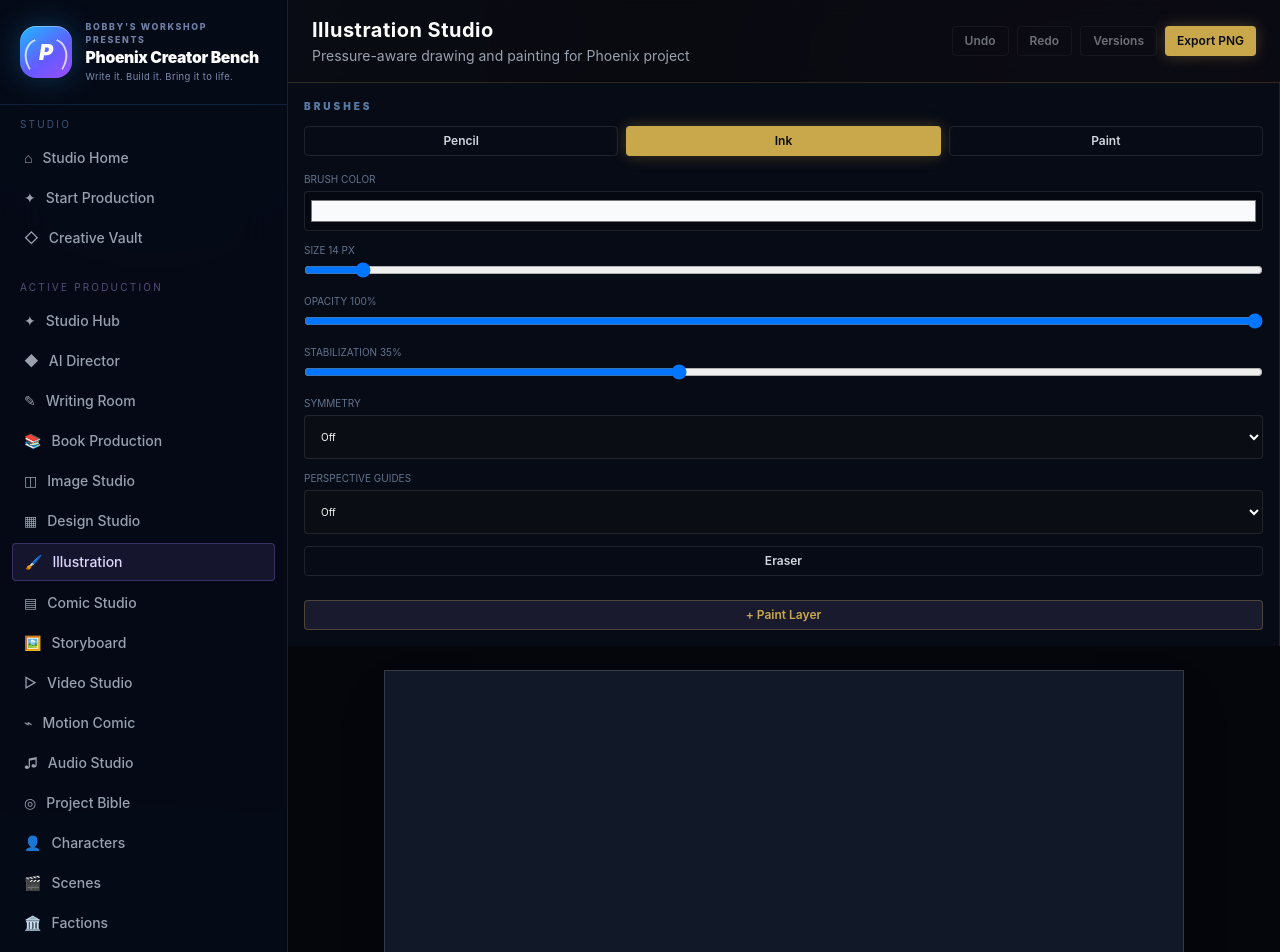
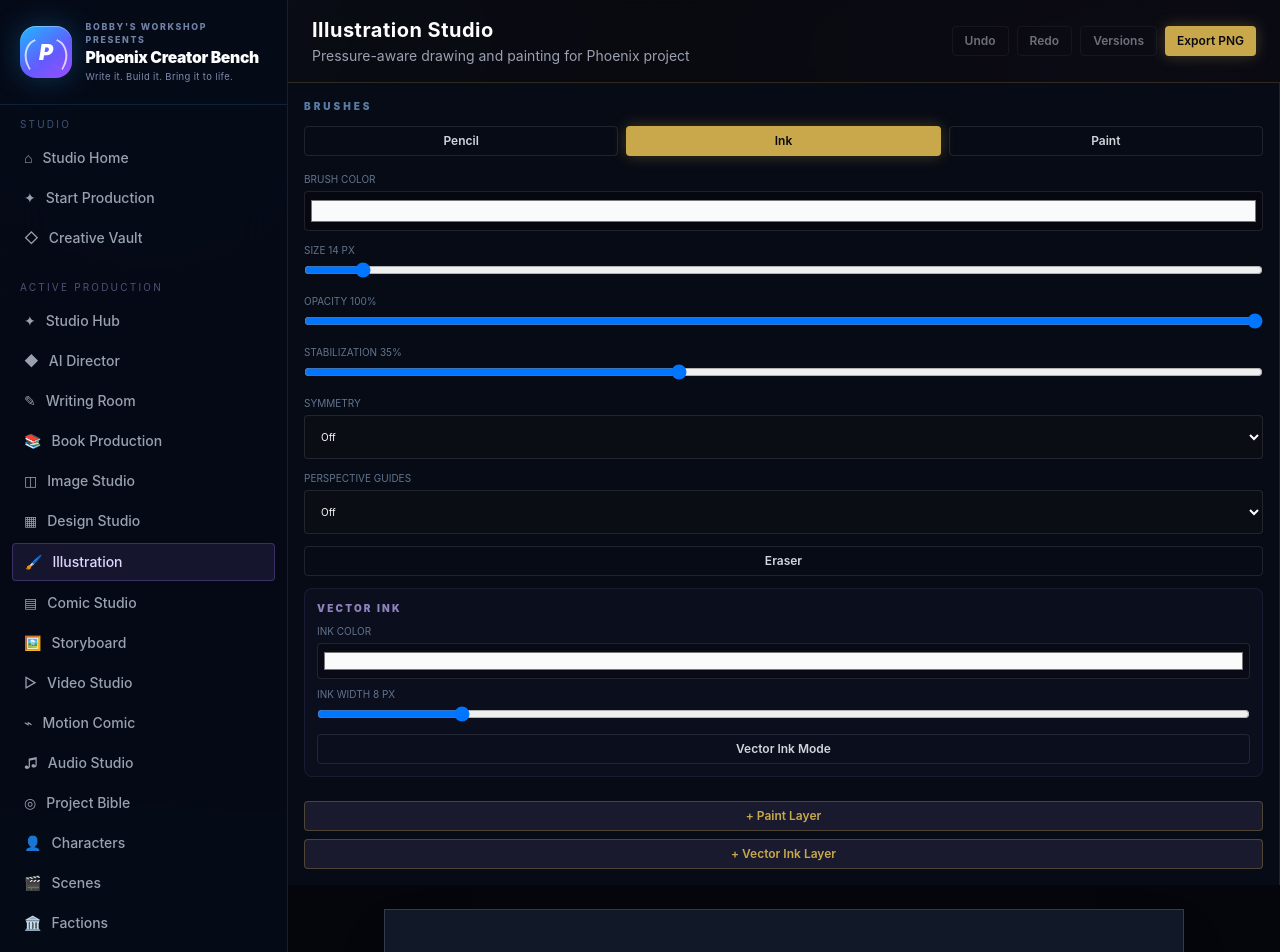
Before and after one commit to Bboy9090/SagaArchitect, a Next.js app: page /universe/1/illustrate in a window 1280 px wide. Shown: the top 952 px of the page. Built offline with nearby package versions, Linux system fonts and the light colour scheme.

Commit message:
feat(illustration): wire persistent vector ink layers

```diff
--- a/src/app/universe/[id]/illustrate/page.tsx
+++ b/src/app/universe/[id]/illustrate/page.tsx
@@ -7,6 +7,7 @@ import { Button } from '@/components/ui/Button';
 import { MediaRevisionPanel } from '@/components/media/MediaRevisionPanel';
 import { Spinner } from '@/components/ui/Spinner';
 import { RasterPaintCanvas } from '@/components/media/RasterPaintCanvas';
+import { VectorInkCanvas } from '@/components/media/VectorInkCanvas';
 import { getUniverseById } from '@/lib/storage';
 import { isDbMode } from '@/lib/storage-mode';
 import { dbGetAssets, dbGetMediaDocument, dbGetProject, dbSaveMediaDocument, type ProjectAsset } from '@/lib/db-client';
@@ -17,6 +18,8 @@ import {
   savePhoenixMediaDocument,
   type PhoenixMediaDocument,
   type PhoenixMediaLayer,
+  type PhoenixPathLayer,
+  type PhoenixVectorPoint,
 } from '@/lib/media-composition';
 import {
   commitDocumentHistory,
@@ -54,6 +57,9 @@ export default function IllustrationStudioPage({ params }: IllustrationStudioPag
   const [brushSize, setBrushSize] = useState(BRUSH_PRESETS.ink.size);
   const [brushOpacity, setBrushOpacity] = useState(BRUSH_PRESETS.ink.opacity);
   const [eraseMode, setEraseMode] = useState(false);
+  const [vectorInkMode, setVectorInkMode] = useState(false);
+  const [vectorInkColor, setVectorInkColor] = useState('#f8fafc');
+  const [vectorInkWidth, setVectorInkWidth] = useState(8);
   const [stabilization, setStabilization] = useState(0.35);
   const [symmetry, setSymmetry] = useState<SymmetryMode>('none');
   const [perspectiveMode, setPerspectiveMode] = useState<PerspectiveGuideMode>('off');
@@ -126,6 +132,55 @@ export default function IllustrationStudioPage({ params }: IllustrationStudioPag
     };
     updateDocument(current => ({ ...current, layers: [...current.layers, layer] }));
     setSelectedLayerId(layerId);
+  };
+
+  const addVectorInkLayer = () => {
+    if (!document) return;
+    const layerId = crypto.randomUUID();
+    const layer: PhoenixPathLayer = {
+      id: layerId,
+      type: 'path',
+      name: `Vector Ink ${document.layers.filter(item => item.type === 'path').length + 1}`,
+      visible: true,
+      locked: false,
+      opacity: 1,
+      blendMode: 'normal',
+      zIndex: nextLayerZIndex(document.layers),
+      transform: { x: 0, y: 0, width: document.width, height: document.height, rotation: 0 },
+      points: [],
+      contours: [],
+      closed: false,
+      fill: 'transparent',
+      stroke: vectorInkColor,
+      strokeWidth: vectorInkWidth,
+    };
+    updateDocument(current => ({ ...current, layers: [...current.layers, layer] }));
+    setSelectedLayerId(layerId);
+    setVectorInkMode(true);
+    setEraseMode(false);
+  };
+
+  const commitVectorStroke = (layerId: string, points: PhoenixVectorPoint[]) => {
+    updateDocument(current => ({
+      ...current,
+      layers: current.layers.map(layer => {
+        if (layer.id !== layerId || layer.type !== 'path') return layer;
+        if (layer.points.length === 0) {
+          return {
+            ...layer,
+            points,
+            stroke: vectorInkColor,
+            strokeWidth: vectorInkWidth,
+          };
+        }
+        return {
+          ...layer,
+          contours: [...(layer.contours || []), { id: crypto.randomUUID(), points, closed: false }],
+          stroke: vectorInkColor,
+          strokeWidth: vectorInkWidth,
+        };
+      }),
+    }));
   };
 
   const addReferenceLayer = (asset: ProjectAsset) => {
@@ -279,13 +334,28 @@ export default function IllustrationStudioPage({ params }: IllustrationStudioPag
                 )}
               </div>
             )}
-            <Button className="w-full" size="sm" variant={eraseMode ? 'gold' : 'ghost'} onClick={() => setEraseMode(value => !value)}>
+            <Button className="w-full" size="sm" variant={eraseMode ? 'gold' : 'ghost'} onClick={() => { setEraseMode(value => !value); setVectorInkMode(false); }}>
               {eraseMode ? 'Eraser On' : 'Eraser'}
             </Button>
+            <div className="rounded-lg border border-violet-400/10 bg-violet-400/[0.03] p-3">
+              <div className="mb-2 text-[10px] font-black uppercase tracking-[.22em] text-violet-300/70">Vector ink</div>
+              <div className="space-y-2">
+                <label className="block text-[10px] uppercase text-slate-500">Ink color
+                  <input type="color" value={vectorInkColor} onChange={event => setVectorInkColor(event.target.value)} className="mt-1 h-9 w-full rounded border border-white/10 bg-black/20 p-1" />
+                </label>
+                <label className="block text-[10px] uppercase text-slate-500">Ink width {Math.round(vectorInkWidth)} px
+                  <input type="range" min={1} max={48} value={vectorInkWidth} onChange={event => setVectorInkWidth(Number(event.target.value))} className="mt-1 w-full" />
+                </label>
+                <Button className="w-full" size="sm" variant={vectorInkMode ? 'gold' : 'ghost'} onClick={() => setVectorInkMode(value => !value)}>
+                  {vectorInkMode ? 'Vector Ink On' : 'Vector Ink Mode'}
+                </Button>
+              </div>
+            </div>
           </div>
 
-          <div className="mt-6">
+          <div className="mt-6 grid grid-cols-1 gap-2">
             <Button className="w-full" size="sm" variant="secondary" onClick={addPaintLayer}>+ Paint Layer</Button>
+            <Button className="w-full" size="sm" variant="secondary" onClick={addVectorInkLayer}>+ Vector Ink Layer</Button>
           </div>
 
           {isDbMode() && (
@@ -390,6 +460,25 @@ export default function IllustrationStudioPage({ params }: IllustrationStudioPag
                   );
                 }
 
+                if (layer.type === 'path') {
+                  return (
+                    <div key={layer.id} style={wrapperStyle}>
+                      <VectorInkCanvas
+                        layer={layer}
+                        scale={scale}
+                        selected={selectedLayerId === layer.id}
+                        stroke={vectorInkColor}
+                        strokeWidth={vectorInkWidth}
+                        onSelect={() => setSelectedLayerId(layer.id)}
+                        onCommitStroke={points => {
+                          if (!vectorInkMode) return;
+                          commitVectorStroke(layer.id, points);
+                        }}
+                      />
+                    </div>
+                  );
+                }
+
                 if (layer.type === 'image') {
                   return (
                     <button key={layer.id} type="button" onClick={() => setSelectedLayerId(layer.id)} style={wrapperStyle} className="border-0 bg-transparent p-0">
@@ -448,7 +537,7 @@ export default function IllustrationStudioPage({ params }: IllustrationStudioPag
             <div className="text-xs font-bold text-violet-200">Illustration foundation</div>
             <p className="mt-1 text-[11px] leading-5 text-slate-500">
               Pressure-aware raster painting, brush presets, smoothing, symmetry, adjustable one-point/two-point perspective guides,
-              reference layers, undo/redo, autosave, and PNG export are active. Vector ink, brush texture engines, pose tools, and advanced color assistance are next.
+              persistent vector ink layers, reference layers, undo/redo, autosave, and PNG export are active. Brush texture engines, pose tools, and advanced color assistance are next.
             </p>
           </div>
         </aside>
```
